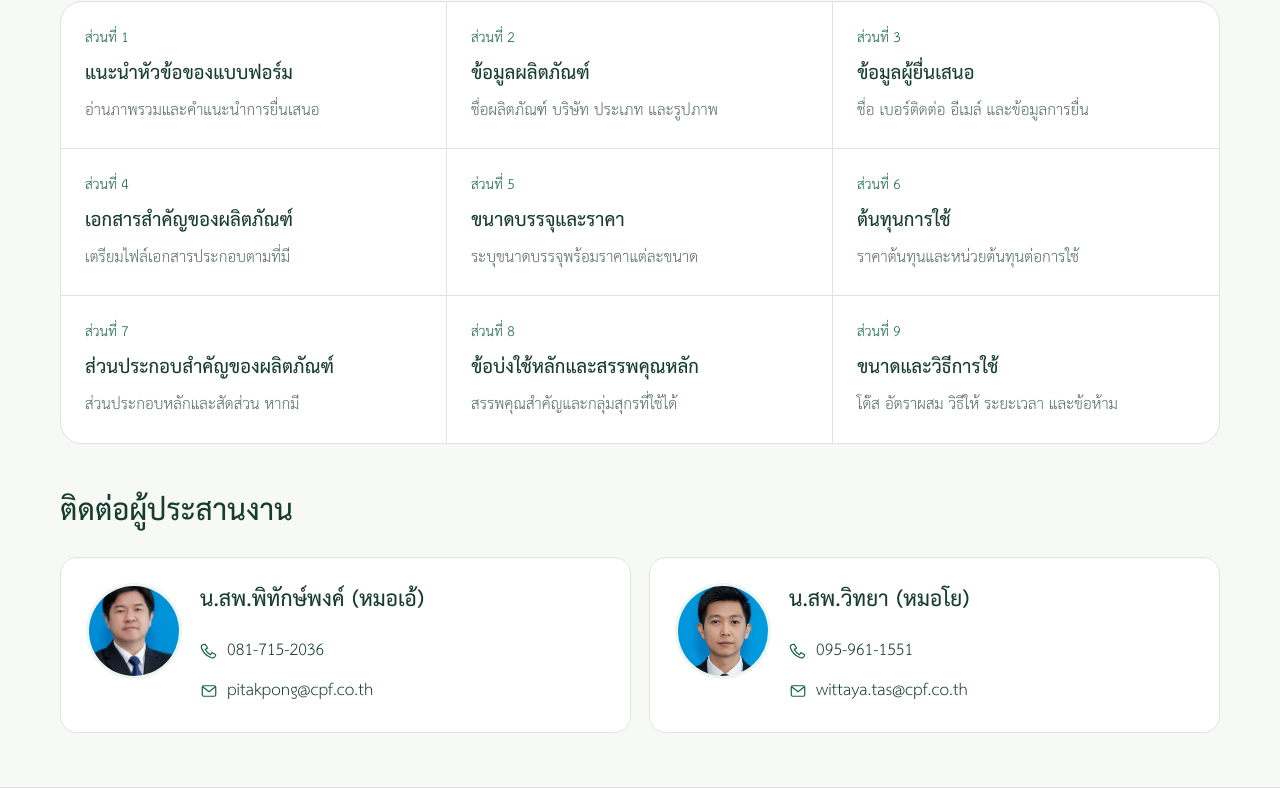
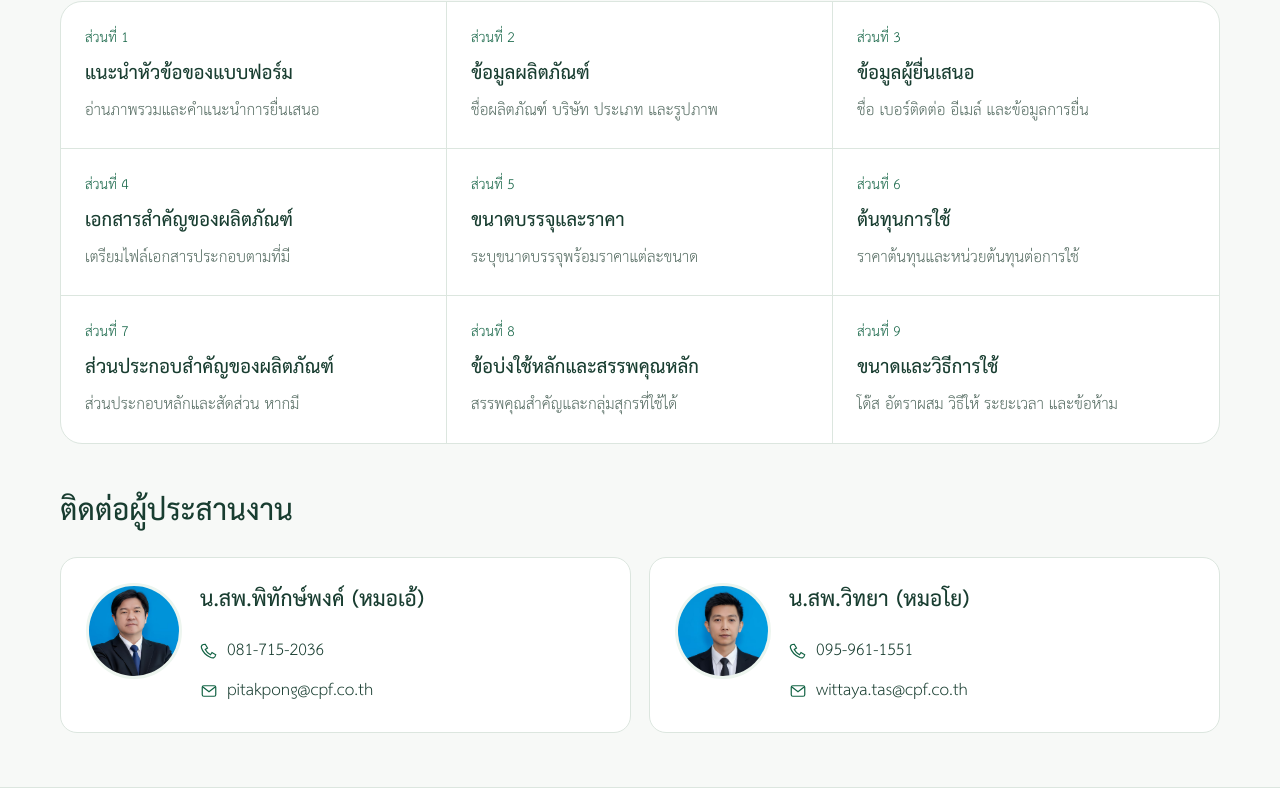
Before and after one commit to Wittaya-Tasu/cpf-svs-product-submission, a plain HTML site: page index.html in a window 1280 px wide. Shown: the part 840-1629 px from the top of the page. Drawn offline with Linux system fonts and the light colour scheme.

Commit message:
Zoom out coordinator portraits for balanced framing

```diff
--- a/index.html
+++ b/index.html
@@ -29,7 +29,7 @@
     @media(max-width:900px){.brand{font-size:.98rem;gap:12px}.brand-logo{width:95px;height:54px}.brand span{max-width:245px}}
     @media(max-width:700px){.topbar .wrap{min-height:85px}.brand{font-size:1.02rem;gap:12px}.brand span{max-width:230px}.brand-logo{width:80px;height:52px}.hero{padding:28px 0}.hero-grid{gap:22px}.action-card h2{margin-bottom:17px}.process-title{font-size:1.55rem;margin-bottom:15px}}
     .hero .notice{margin-top:24px;padding:16px 18px;max-width:620px}.hero .notice p{font-size:.94rem;line-height:1.35}
-    .avatar{width:96px;height:96px;border-radius:50%;overflow:hidden;border:3px solid #edf5ef;display:block}.avatar img{display:block;width:100%;height:100%;object-fit:cover;transform:scale(1.8);transform-origin:50% 22%}.contact-card h3{margin-bottom:16px}
+    .avatar{width:96px;height:96px;border-radius:50%;overflow:hidden;border:3px solid #edf5ef;display:block}.avatar img{display:block;width:100%;height:100%;object-fit:cover;transform:scale(1.3);transform-origin:50% 12%}.contact-card h3{margin-bottom:16px}
     @media(max-width:700px){.avatar{width:76px;height:76px}.contact-card{gap:14px;padding:20px 16px}.contact-card h3{font-size:1.14rem;margin-bottom:12px}.hero .notice{margin-top:20px;padding:15px}.hero .notice p{font-size:.94rem}}
   </style>
 </head>
```
